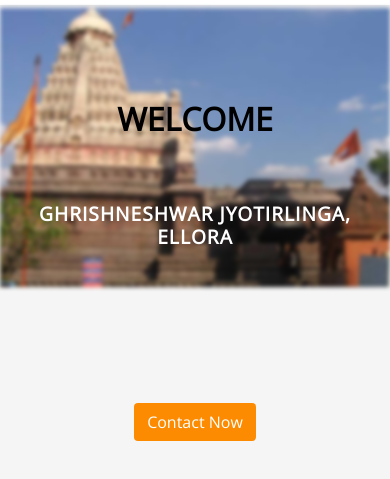
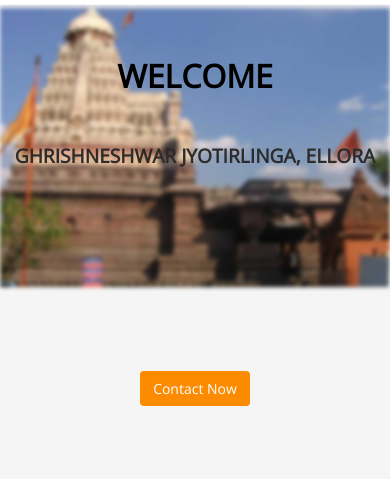
Before and after one commit to samvaidya961/GhrishneshwarEllora, a plain HTML site: page index.html in a window 390 px wide. Shown: the part 59-538 px from the top of the page. Drawn offline with nearby package versions, Linux system fonts and the light colour scheme.

Commit message:
Add files via upload

```diff
--- a/assets/css/style.css
+++ b/assets/css/style.css
@@ -234,7 +234,7 @@ hr {
     .maintxt {
         width: 100%;
         position: absolute;
-        top: 15%;
+        top: 10%;
         text-align: center;
     }
     .maintxt h2 {
@@ -243,24 +243,24 @@ hr {
         font-size: 2rem;
         opacity: 1;
         margin-top: 2rem;
-        margin-bottom: 4rem;
+        margin-bottom: 3rem;
     }
     .maintxt h4 {
-        color: white;
-        font-weight: 600;
+        color: rgb(44, 44, 44);
+        font-weight: 650;
         font-size: 1.2rem;
         text-transform: uppercase;
-        letter-spacing: 1px;
     }
     .mainbtn {
         position: absolute;
-        margin-top: -7rem;
+        margin-top: -9rem;
         width: 100%;
         text-align: center;
     }
     .mainbtn button {
         background-color: #fd8b01;
         color: white;
+        font-size: 14px;
     }
 }
 
```
